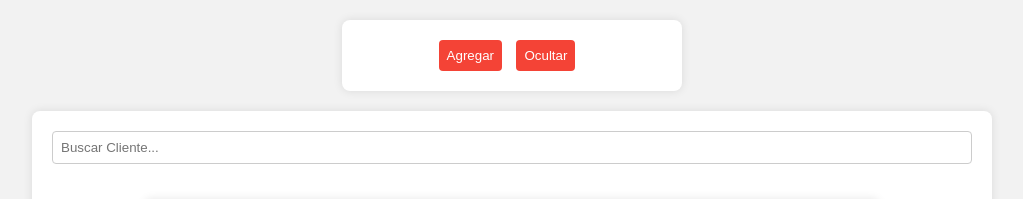
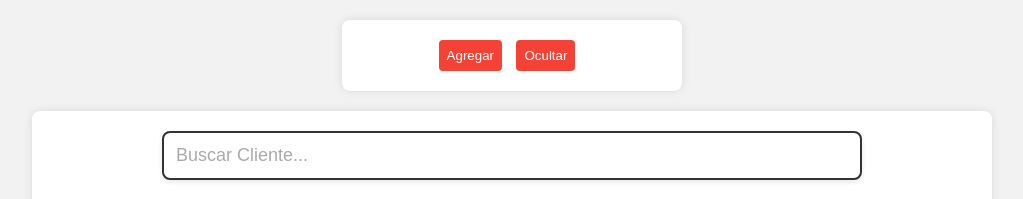
Before and after one commit to salvadoreandradep/Programacion_III, a Flask app: page /salidas in a window 1280 px wide. Shown: the part 165-364 px from the top of the page, without its empty margins (128-1151 px from the left). Run offline with Flask 3, Linux system fonts and the light colour scheme; data that the repository does not hold is empty.

Commit message:
Version 1.1

```diff
--- a/templates/salidas.html
+++ b/templates/salidas.html
@@ -236,6 +236,26 @@ nav a {
             margin-right: 10px; /* Espacio entre los botones */
         }
 
+
+        #busqueda {
+    padding: 12px;
+    border: 2px solid #333;
+    border-radius: 8px;
+    font-size: 18px;
+    width: 700px;
+    box-shadow: 0 2px 5px rgba(0, 0, 0, 0.1);
+    transition: border-color 0.3s, box-shadow 0.3s;
+}
+
+#busqueda:focus {
+    outline: none;
+    border-color: #444;
+    box-shadow: 0 2px 8px #333;
+}
+
+::placeholder {
+    color: #aaa;
+}
     </style>
 </head>
 
```
Also changed, not shown: templates/entradas.html (+18 -0 lines).
